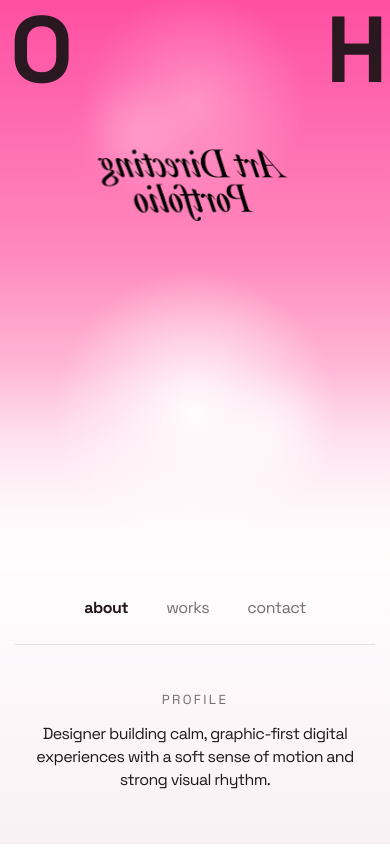
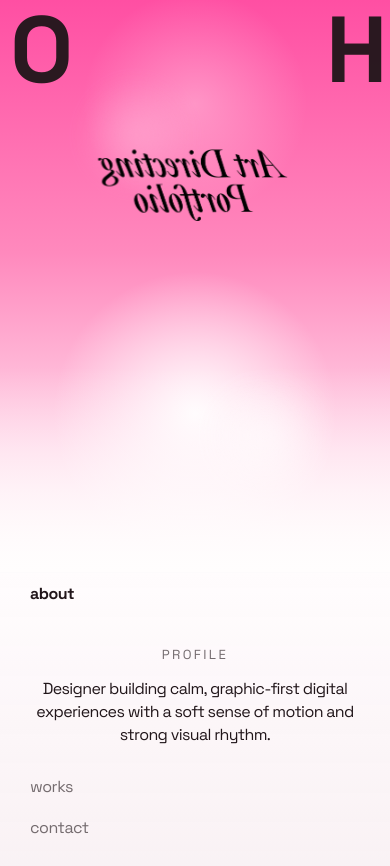
Before and after one commit to on-galaxy/on-galaxy.github.io, a plain HTML site: page index.html in a window 390 px wide. Before the commit the page ends 844 px from the top, so only its background shows below. Drawn offline with Linux system fonts and the light colour scheme.

Commit message:
모바일 카테고리 탭 수정

```diff
--- a/index.html
+++ b/index.html
@@ -26,14 +26,19 @@
       </section>
 
       <section class="panel">
-        <nav class="tabs" aria-label="Portfolio categories">
-          <button class="tab is-active" type="button" data-tab="about">about</button>
-          <button class="tab" type="button" data-tab="works">works</button>
-          <button class="tab" type="button" data-tab="contact">contact</button>
-        </nav>
-
-        <div class="panes">
-          <section class="pane is-active" data-pane="about">
+        <div class="accordion" aria-label="Portfolio categories">
+          <section class="accordion-item is-active">
+            <button
+              class="tab is-active"
+              type="button"
+              data-tab="about"
+              aria-expanded="true"
+              aria-controls="pane-about"
+            >
+              <span>about</span>
+              <span class="tab-arrow" aria-hidden="true"></span>
+            </button>
+            <section class="pane is-active" id="pane-about" data-pane="about">
             <p class="eyebrow">Profile</p>
             <p class="copy">
               Designer building calm, graphic-first digital experiences with a soft
@@ -41,7 +46,20 @@
             </p>
           </section>
 
-          <section class="pane" data-pane="works">
+          </section>
+
+          <section class="accordion-item">
+            <button
+              class="tab"
+              type="button"
+              data-tab="works"
+              aria-expanded="false"
+              aria-controls="pane-works"
+            >
+              <span>works</span>
+              <span class="tab-arrow" aria-hidden="true"></span>
+            </button>
+            <section class="pane" id="pane-works" data-pane="works">
             <p class="eyebrow">Selected Works</p>
             <div class="works-list">
               <article class="work-card">
@@ -163,7 +181,20 @@
             </div>
           </section>
 
-          <section class="pane" data-pane="contact">
+          </section>
+
+          <section class="accordion-item">
+            <button
+              class="tab"
+              type="button"
+              data-tab="contact"
+              aria-expanded="false"
+              aria-controls="pane-contact"
+            >
+              <span>contact</span>
+              <span class="tab-arrow" aria-hidden="true"></span>
+            </button>
+            <section class="pane" id="pane-contact" data-pane="contact">
             <p class="eyebrow">Contact</p>
             <div class="contact-links" aria-label="Contact links">
               <a class="contact-link" href="#" aria-label="LinkedIn">
```
